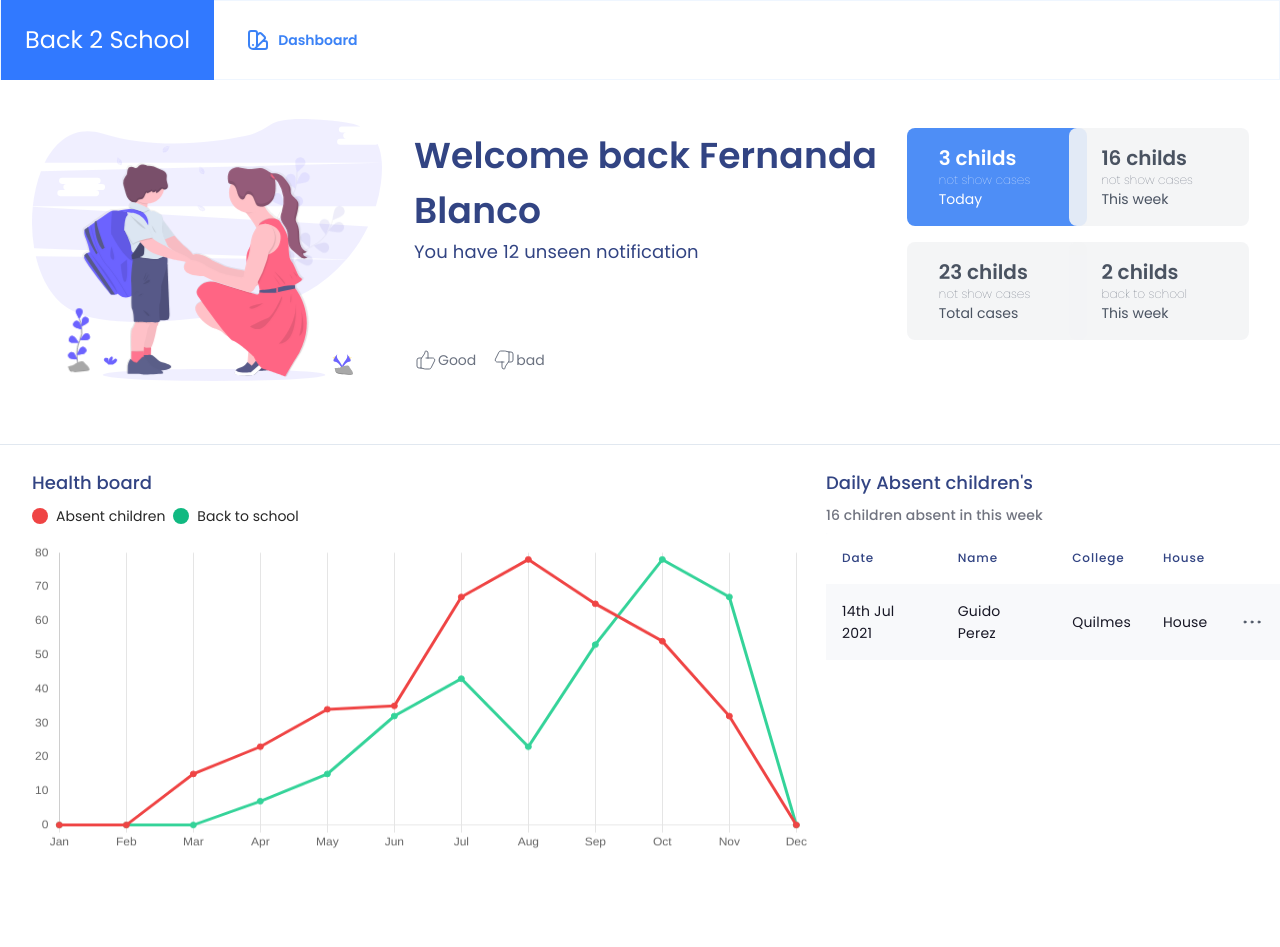
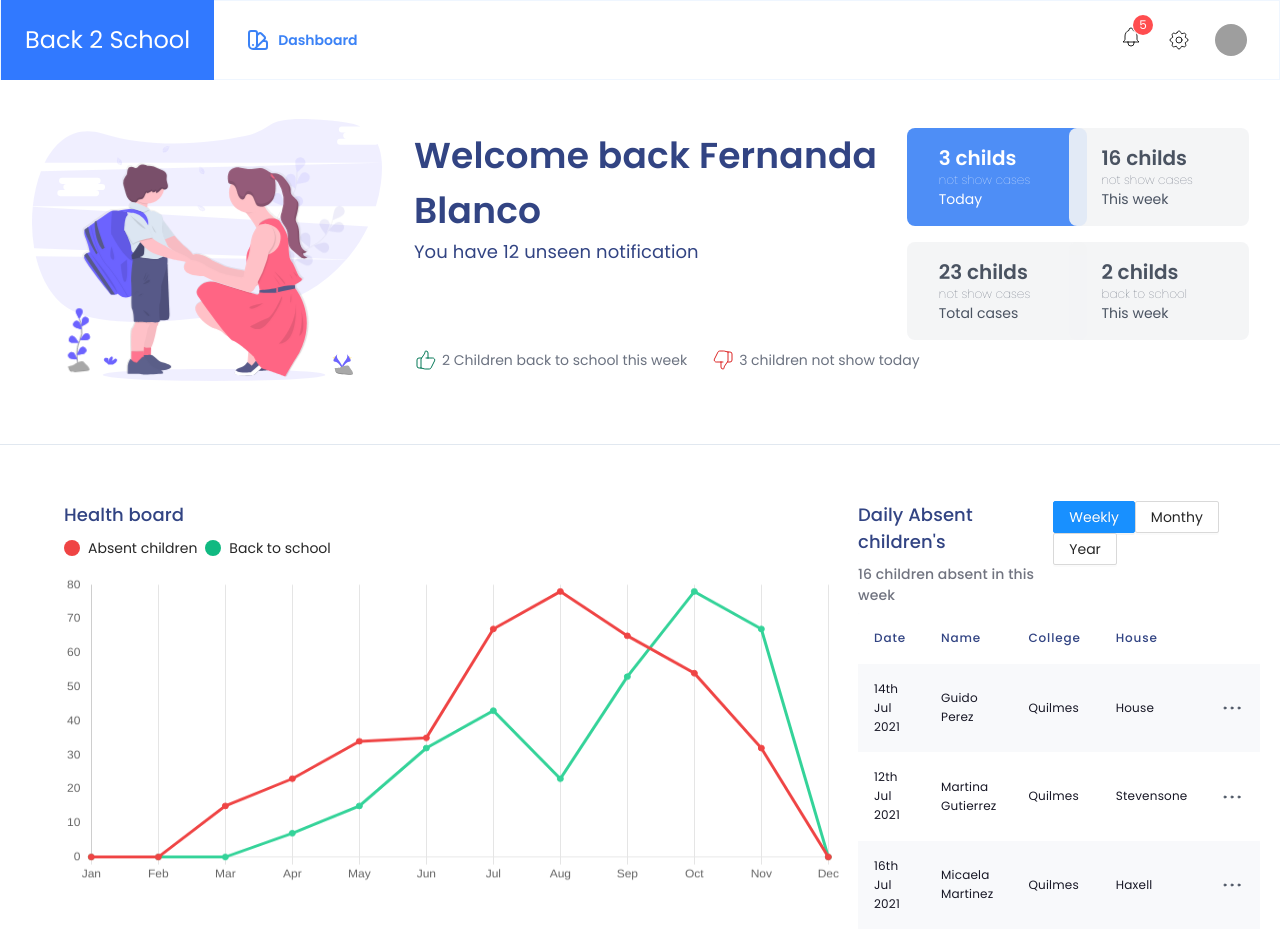
Before and after one commit to leonardoleenen/back2school, a Next.js app: page /backoffice/dashboard in a window 1280 px wide. Shown: the top 947 px of the page. Before the commit the page ends 852 px from the top, so only its background shows below. Built offline with nearby package versions, Linux system fonts and the light colour scheme; grey boxes are pictures that could not be loaded.

Commit message:
First version

```diff
--- a/components/Backoffice/Dashboard/DailyAbsent/index.tsx
+++ b/components/Backoffice/Dashboard/DailyAbsent/index.tsx
@@ -1,4 +1,4 @@
-import { Table } from 'antd'
+import { Button, Table } from 'antd'
 import React from 'react'
 import moment from 'moment'
 
@@ -10,14 +10,45 @@
     house: 'House',
     level: 'E1',
     date: '2021-07-14'
+  },
+  {
+    id: '2',
+    name: 'Martina Gutierrez',
+    college: 'Quilmes',
+    house: 'Stevensone',
+    level: 'S5',
+    date: '2021-07-12'
+  },
+  {
+    id: '3',
+    name: 'Micaela Martinez',
+    college: 'Quilmes',
+    house: 'Haxell',
+    level: 'E3',
+    date: '2021-07-16'
+  },
+  {
+    id: '4',
+    name: 'Gustavo Gonalez',
+    college: 'Quilmes',
+    house: 'Haxell',
+    level: 'E3',
+    date: '2021-07-16'
   }
 ]
 const DailyAbsent = (): JSX.Element => {
   return (
     <div>
-      <div>
-        <h2>{`Daily Absent children's`}</h2>
-        <h3>16 children absent in this week</h3>
+      <div className="flex justify-between">
+        <div>
+          <h2>{`Daily Absent children's`}</h2>
+          <h3>16 children absent in this week</h3>
+        </div>
+        <div>
+          <Button type="primary">Weekly</Button>
+          <Button>Monthy</Button>
+          <Button>Year</Button>
+        </div>
       </div>
       <Table pagination={false} dataSource={data}>
         <Table.Column
--- a/components/Backoffice/Header/header.module.css
+++ b/components/Backoffice/Header/header.module.css
@@ -1,10 +1,10 @@
 .backofficeHeader {
-  @apply  h-20 flex items-center border-blue-50 border;
+  @apply  h-20 flex items-center border-blue-50 border w-full justify-between;
 }
 
 .backofficeHeader .logo {
   background: #3179FF 0% 0% no-repeat padding-box;
-opacity: 1;
+  opacity: 1;
   color: white;
   @apply  p-6 text-2xl;
 
--- a/components/Backoffice/Header/index.tsx
+++ b/components/Backoffice/Header/index.tsx
@@ -1,3 +1,4 @@
+import { Avatar, Badge, Space } from 'antd'
 import React from 'react'
 import styles from './header.module.css'
 
@@ -29,10 +30,57 @@
 const Header = (): JSX.Element => {
   return (
     <div className={styles.backofficeHeader}>
-      <div>
-        <div className={styles.logo}>Back 2 School</div>
+      <div className="flex">
+        <div>
+          <div className={styles.logo}>Back 2 School</div>
+        </div>
+        <DashBoard selected={true} />
       </div>
-      <DashBoard selected={true} />
+      <div className="flex px-8 ">
+        <Space size="large" className=" flex items-center">
+          <div>
+            <Badge count={5}>
+              <svg
+                xmlns="http://www.w3.org/2000/svg"
+                className="h-6 w-6"
+                fill="none"
+                viewBox="0 0 24 24"
+                stroke="currentColor"
+              >
+                <path
+                  strokeLinecap="round"
+                  strokeLinejoin="round"
+                  strokeWidth={1}
+                  d="M15 17h5l-1.405-1.405A2.032 2.032 0 0118 14.158V11a6.002 6.002 0 00-4-5.659V5a2 2 0 10-4 0v.341C7.67 6.165 6 8.388 6 11v3.159c0 .538-.214 1.055-.595 1.436L4 17h5m6 0v1a3 3 0 11-6 0v-1m6 0H9"
+                />
+              </svg>
+            </Badge>
+          </div>
+          <div>
+            <svg
+              xmlns="http://www.w3.org/2000/svg"
+              className="h-6 w-6"
+              fill="none"
+              viewBox="0 0 24 24"
+              stroke="currentColor"
+            >
+              <path
+                strokeLinecap="round"
+                strokeLinejoin="round"
+                strokeWidth={1}
+                d="M10.325 4.317c.426-1.756 2.924-1.756 3.35 0a1.724 1.724 0 002.573 1.066c1.543-.94 3.31.826 2.37 2.37a1.724 1.724 0 001.065 2.572c1.756.426 1.756 2.924 0 3.35a1.724 1.724 0 00-1.066 2.573c.94 1.543-.826 3.31-2.37 2.37a1.724 1.724 0 00-2.572 1.065c-.426 1.756-2.924 1.756-3.35 0a1.724 1.724 0 00-2.573-1.066c-1.543.94-3.31-.826-2.37-2.37a1.724 1.724 0 00-1.065-2.572c-1.756-.426-1.756-2.924 0-3.35a1.724 1.724 0 001.066-2.573c-.94-1.543.826-3.31 2.37-2.37.996.608 2.296.07 2.572-1.065z"
+              />
+              <path
+                strokeLinecap="round"
+                strokeLinejoin="round"
+                strokeWidth={1}
+                d="M15 12a3 3 0 11-6 0 3 3 0 016 0z"
+              />
+            </svg>
+          </div>
+          <Avatar src="https://zos.alipayobjects.com/rmsportal/ODTLcjxAfvqbxHnVXCYX.png" />
+        </Space>
+      </div>
     </div>
   )
 }
--- a/pages/backoffice/dashboard.tsx
+++ b/pages/backoffice/dashboard.tsx
@@ -55,7 +55,7 @@
                   <div className="flex items-center text-gray-500">
                     <svg
                       xmlns="http://www.w3.org/2000/svg"
-                      className="h-6 w-6"
+                      className="h-6 w-6 text-green-700"
                       fill="none"
                       viewBox="0 0 24 24"
                       stroke="currentColor"
@@ -67,14 +67,16 @@
                         d="M14 10h4.764a2 2 0 011.789 2.894l-3.5 7A2 2 0 0115.263 21h-4.017c-.163 0-.326-.02-.485-.06L7 20m7-10V5a2 2 0 00-2-2h-.095c-.5 0-.905.405-.905.905 0 .714-.211 1.412-.608 2.006L7 11v9m7-10h-2M7 20H5a2 2 0 01-2-2v-6a2 2 0 012-2h2.5"
                       />
                     </svg>
-                    <div>Good</div>
+                    <div className="pl-1">
+                      2 Children back to school this week
+                    </div>
                   </div>
                 </div>
-                <div className="flex items-center text-gray-500 ml-4 ">
+                <div className="flex items-center text-gray-500 ml-6 ">
                   <div>
                     <svg
                       xmlns="http://www.w3.org/2000/svg"
-                      className="h-6 w-6"
+                      className="h-6 w-6 text-red-600"
                       fill="none"
                       viewBox="0 0 24 24"
                       stroke="currentColor"
@@ -87,7 +89,7 @@
                       />
                     </svg>
                   </div>
-                  <div>bad</div>
+                  <div className="pl-1"> 3 children not show today</div>
                 </div>
               </div>
             </div>
@@ -95,8 +97,8 @@
         </div>
       </div>
       <Divider className="bg-blue-50" />
-      <section className="flex pl-8 justify-center">
-        <div className="flex" style={{ maxWidth: '1440px' }}>
+      <section className="flex p-8 justify-center">
+        <div className="flex w-full px-8" style={{ maxWidth: '1440px' }}>
           <div className="">
             <Statistics />
           </div>
--- a/styles/global.css
+++ b/styles/global.css
@@ -98,7 +98,10 @@
 td.ant-table-cell {
   border-bottom: 0px solid white !important;
   font-family: "Poppins" !important;
-  font-size: 14px !important;
+  font-size: 12px !important;
+  letter-spacing: 0.2px !important;
+  color: #171725 !important;
+  opacity: 1;
 }
 
 th.ant-table-cell {
```
